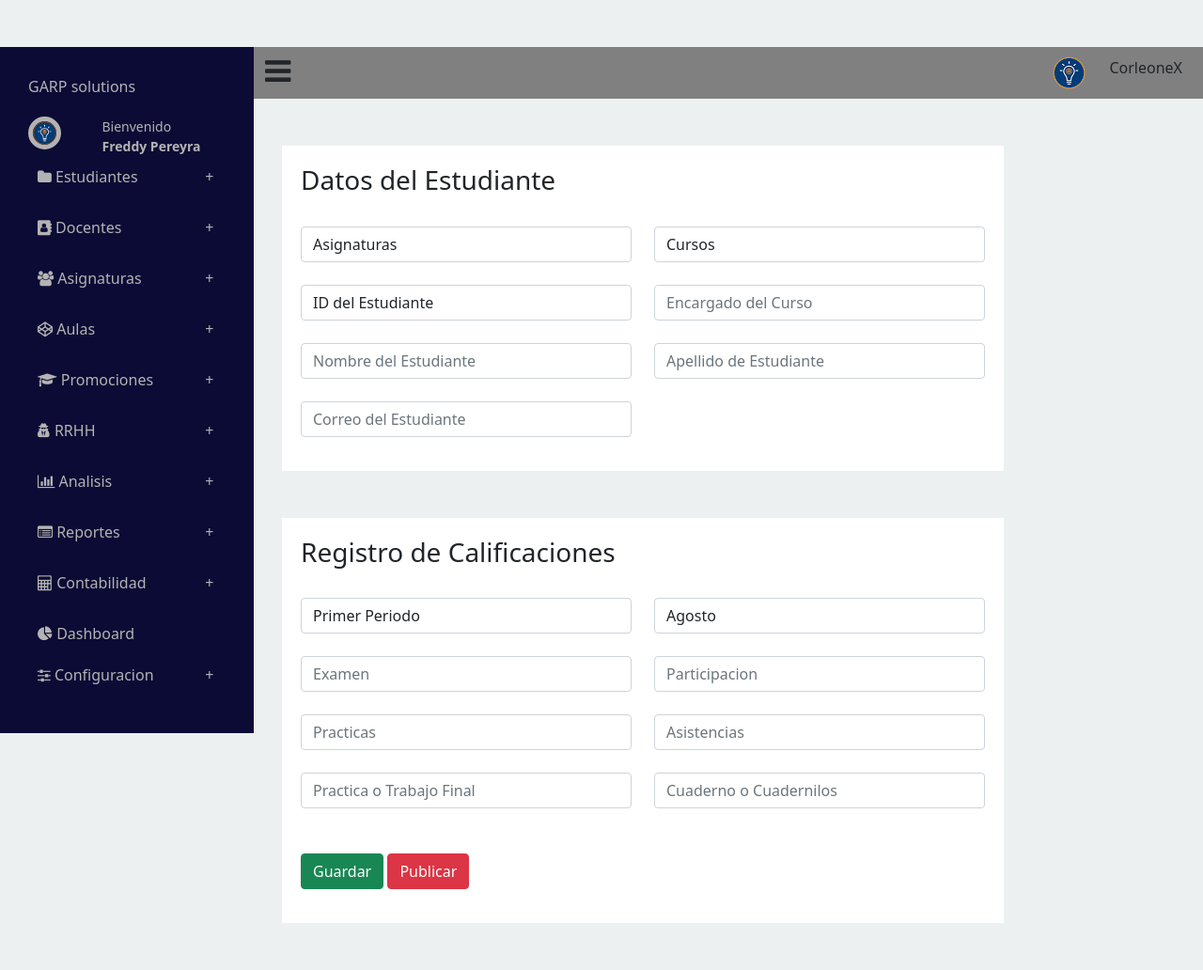
After one commit to garpsolutions/writedbook, a PHP site: page /views/docentes/notas.php in a window 1280 px wide. The commit adds this page. Shown: the whole page at 94% size. Run offline with PHP 8.4, Linux system fonts and the light colour scheme; some libraries are stand-ins or nearby versions; some web fonts are replaced.

Commit message:
Formularios agregados en docentes

```diff
--- /dev/null
+++ b/views/docentes/notas.php
@@ -0,0 +1,108 @@
+<?php
+include("../menu_lateral.php");
+?>
+<div id="form-estudiantes" style="background-color: white; margin-top:50px; width:60%; padding:20px; margin-left:300px;">
+    <div>
+    <form action="" method="post">
+      <h3> Datos del Estudiante </h3>
+        <div class="row">
+
+        <div class="col-md-6"><br>
+            <select class="form-control" name="meal_preference" id="meal_preference"    >
+                <option value="Asiganatura">Asignaturas</option>
+                <option value="Naturales">Naturales</option>
+                <option value="Naturales">Sociales</option>
+                <option value="Naturales">Lengua Española</option>
+                <option value="Naturales">Matematicas</option>
+            </select>
+            </div>
+
+            <div class="col-md-6"><br>
+            <select class="form-control" name="meal_preference" id="meal_preference"    >
+                <option value="Santo Domingo">Cursos</option>
+                <option value="Santo Domingo">Priimero A</option>
+                <option value="Santo Domingo">Priimero B</option>
+                <option value="Santo Domingo">Priimero C</option>
+            </select>
+            </div>
+
+            <div class="col-md-6"><br>
+            <select class="form-control" name="meal_preference" id="meal_preference"    >
+                <option value="Santo Domingo">ID del Estudiante</option>
+                <option value="Santo Domingo"># 01</option>
+                <option value="Santo Domingo"># 02</option>
+                <option value="Santo Domingo"># 03</option>
+                <option value="Santo Domingo"># 04</option>
+            </select>
+            </div>
+
+            <div class="col-md-6"><br>
+                <input class="form-control" type="text" placeholder="Encargado del Curso" name="" id="" require>
+            </div>
+            <div class="col-md-6"><br>
+                <input class="form-control" type="text" placeholder="Nombre del Estudiante" name="" id="" require>
+            </div>
+            <div class="col-md-6"><br>
+                <input class="form-control" type="text" placeholder="Apellido de Estudiante" name="" id="" require>
+            </div>
+            <div class="col-md-6"><br>
+                <input class="form-control" type="text" placeholder="Correo del Estudiante" name="" id="" require>
+            </div>
+
+
+        </form>
+        </div>
+    </div>
+</div>
+
+<div id="form-estudiantes" style="background-color: white; margin-top:50px; width:60%; padding:20px; margin-left:300px;">
+    <div>
+    <form action="" method="post">
+      <h3> Registro de Calificaciones </h3>
+        <div class="row">
+
+        <div class="col-md-6"><br>
+            <select class="form-control" name="meal_preference" id="meal_preference"    >
+                <option value="Santo Domingo">Primer Periodo</option>
+                <option value="Santo Domingo">Segundo Periodo</option>
+            </select>
+            </div>
+
+            <div class="col-md-6"><br>
+            <select class="form-control" name="meal_preference" id="meal_preference"    >
+                <option value="Santo Domingo">Agosto</option>
+                <option value="Santo Domingo">Septiembre</option>
+                <option value="Santo Domingo">Octubre</option>
+                <option value="Santo Domingo">Noviembre</option>
+                <option value="Santo Domingo">Diciembre</option>
+            </select>
+            </div>
+
+       <div class="col-md-6"><br>
+                <input class="form-control" type="text" placeholder="Examen" name="" id="" require>
+            </div>
+            <div class="col-md-6"><br>
+                <input class="form-control" type="text" placeholder="Participacion" name="" id="" require>
+            </div>
+            <div class="col-md-6"><br>
+                <input class="form-control" type="text" placeholder="Practicas" name="" id="" require>
+            </div>
+            <div class="col-md-6"><br>
+                <input class="form-control" type="text" placeholder="Asistencias" name="" id="" require>
+            </div>
+            <div class="col-md-6"><br>
+                <input class="form-control" type="text" placeholder="Practica o Trabajo Final" name="" id="" require>
+            </div>
+            <div class="col-md-6"><br>
+                <input class="form-control" type="text" placeholder="Cuaderno o Cuadernilos" name="" id="" require>
+            </div>
+            <div class="col-md-6"><br>
+            </div>
+            <div class="col-md-12"><br>
+                <button class="btn btn-success">Guardar</button> <button class="btn btn-danger"> Publicar</button>
+            </div>
+
+        </form>
+        </div>
+    </div>
+</div>
--- a/views/menu_lateral.php
+++ b/views/menu_lateral.php
@@ -40,11 +40,16 @@
                 </div>
             <div class="submenu-ancho docentes-menu-ancho">
                 <div>
-                <a href="../proyectos/nuevo.php">Nuevo cliente</a>
+                <a href="../proyectos/nuevo.php">Planificación</a>
                     <hr>
                 </div>
                 <div>
-                <a href="../proyectos/ver_proyectos.php">Lista de clientes</a>
+                <a href="../docentes/notas.php">Registrar Notas</a>
+                   <hr>
+                </div>
+
+                <div>
+                <a href="../docentes/asistencia.php">Registrar Asistencias</a>
                    <hr>
                 </div>
             </div>
```
Also changed, not shown: views/docentes/asistencia.php (added, +63 -0 lines).
